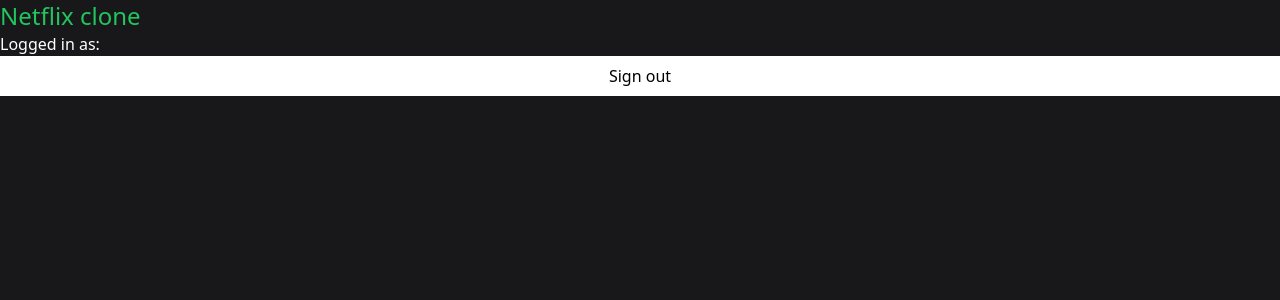
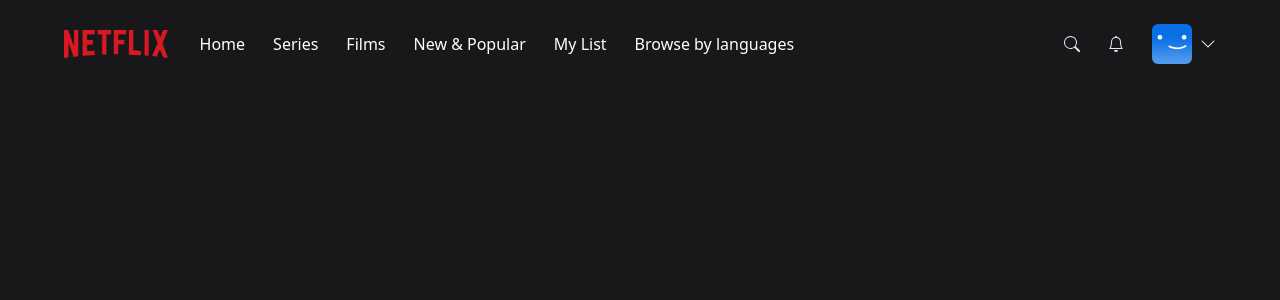
Before and after one commit to jeramiahgcoffey/nextflix, a Next.js app: page / in a window 1280 px wide. Shown: the top 300 px of the page. Built offline with nearby package versions, Linux system fonts and the light colour scheme; no server answers; the database is empty; sample sign-in values are in the browser's storage.

Commit message:
feat: implement Navbar

```diff
--- /dev/null
+++ b/components/layout/AccountMenu.tsx
@@ -0,0 +1,35 @@
+import { signOut } from 'next-auth/react';
+
+interface IAccountMenuProps {
+  visible?: boolean;
+}
+
+const AccountMenu = ({ visible }: IAccountMenuProps) => {
+  if (!visible) return null;
+
+  return (
+    <div className="bg-black w-56 absolute top-14 right-0 py-5 flex-col border-2 border-gray-800 flex">
+      <div className="flex flex-col gap-3">
+        <div className="px-3 group/item flex flex-row gap-3 items-center w-full">
+          <img
+            src="/images/default-blue.png"
+            alt="Profile"
+            className="w-8 rounded-md"
+          />
+          <p className="text-white text-sm group-hover/item:underline">
+            Username
+          </p>
+        </div>
+        <hr className="bg-gray-600 border-0 h-px my-4" />
+        <div
+          onClick={() => signOut()}
+          className="px-3 text-center text-white text-sm hover:underline"
+        >
+          Sign out of Netflix
+        </div>
+      </div>
+    </div>
+  );
+};
+
+export default AccountMenu;
--- /dev/null
+++ b/components/layout/MobileMenu.tsx
@@ -0,0 +1,30 @@
+interface IMobileMenuProps {
+  visible?: boolean;
+}
+
+const MobileMenu = ({ visible }: IMobileMenuProps) => {
+  if (!visible) return null;
+
+  return (
+    <div className="bg-black w-56 absolute top-8 left-0 py-5 flex-col border-2 border-gray-800 flex">
+      <div className="flex flex-col gap-4">
+        <div className="px-3 text-center text-white hover:underline">Home</div>
+        <div className="px-3 text-center text-white hover:underline">
+          Series
+        </div>
+        <div className="px-3 text-center text-white hover:underline">Films</div>
+        <div className="px-3 text-center text-white hover:underline">
+          New & Popular
+        </div>
+        <div className="px-3 text-center text-white hover:underline">
+          My List
+        </div>
+        <div className="px-3 text-center text-white hover:underline">
+          Browse by languages
+        </div>
+      </div>
+    </div>
+  );
+};
+
+export default MobileMenu;
--- /dev/null
+++ b/components/layout/Navbar.tsx
@@ -0,0 +1,96 @@
+import { useEffect, useState } from 'react';
+import { BsBell, BsChevronDown, BsSearch } from 'react-icons/bs';
+import AccountMenu from './AccountMenu';
+import MobileMenu from './MobileMenu';
+import NavbarItem from './NavbarItem';
+
+const TOP_OFFSET = 66;
+
+const Navbar = () => {
+  const [showBackground, setShowBackground] = useState(false);
+
+  useEffect(() => {
+    const handleScroll = () => {
+      if (window.scrollY >= TOP_OFFSET) {
+        setShowBackground(true);
+      } else {
+        setShowBackground(false);
+      }
+    };
+
+    window.addEventListener('scroll', handleScroll);
+
+    return () => {
+      window.removeEventListener('scroll', handleScroll);
+    };
+  }, []);
+
+  const [menuVisibility, setMenuVisibility] = useState({
+    mobile: false,
+    account: false,
+  });
+
+  const toggleMobileMenu = () => {
+    setMenuVisibility((prev) => ({ ...prev, mobile: !prev.mobile }));
+  };
+
+  const toggleAccountMenu = () => {
+    setMenuVisibility((prev) => ({ ...prev, account: !prev.account }));
+  };
+
+  return (
+    <nav className="w-full fixed z-40">
+      <div
+        className={`px-4 md:px-16 py-6 flex flex-row items-center transition duration-500 ${
+          showBackground && 'bg-zinc-900 bg-opacity-90'
+        }`}
+      >
+        <img className="h-4 lg:h-7" src="/images/logo.png" alt="Logo" />
+        <div className="flex-row ml-8 gap-7 hidden lg:flex">
+          <NavbarItem label="Home" />
+          <NavbarItem label="Series" />
+          <NavbarItem label="Films" />
+          <NavbarItem label="New & Popular" />
+          <NavbarItem label="My List" />
+          <NavbarItem label="Browse by languages" />
+        </div>
+        <div
+          onClick={toggleMobileMenu}
+          className="lg:hidden flex flex-row items-center gap-2 ml-8 cursor-pointer relative"
+        >
+          <p className="text-white text-sm">Browse</p>
+          <BsChevronDown
+            className={`text-white transition ${
+              menuVisibility.mobile ? 'rotate-180' : 'rotate-0'
+            }`}
+          />
+          <MobileMenu visible={menuVisibility.mobile} />
+        </div>
+        <div className="flex flex-row ml-auto gap-7 items-center">
+          <div className="text-gray-200 hover:text-gray-300 cursor-pointer transition">
+            <BsSearch />
+          </div>
+          <div className="text-gray-200 hover:text-gray-300 cursor-pointer transition">
+            <BsBell />
+          </div>
+          <div
+            onClick={toggleAccountMenu}
+            className="flex flex-row items-center gap-2 cursor-pointer relative"
+          >
+            <div className="w-6 h-6 lg:w-10 lg:h-10 rounded-md overflow-hidden">
+              <img src="/images/default-blue.png" alt="Profile" />
+            </div>
+            <BsChevronDown
+              className={`text-white transition ${
+                menuVisibility.account ? 'rotate-180' : 'rotate-0'
+              }`}
+            />
+            <AccountMenu visible={menuVisibility.account} />
+          </div>
+        </div>
+      </div>
+    </nav>
+  );
+};
+
+export default Navbar;
--- /dev/null
+++ b/components/layout/NavbarItem.tsx
@@ -0,0 +1,13 @@
+interface INavbarItemProps {
+  label: string;
+}
+
+const NavbarItem = ({ label }: INavbarItemProps) => {
+  return (
+    <div className="text-white cursor-pointer hover:text-gray-300 transition">
+      {label}
+    </div>
+  );
+};
+
+export default NavbarItem;
--- a/pages/index.tsx
+++ b/pages/index.tsx
@@ -1,6 +1,6 @@
-import useCurrentUser from '@/hooks/useCurrentUser';
+import Navbar from '@/components/layout/Navbar';
 import { NextPageContext } from 'next';
-import { getSession, signOut } from 'next-auth/react';
+import { getSession } from 'next-auth/react';
 
 export async function getServerSideProps(context: NextPageContext) {
   const session = await getSession(context);
@@ -20,15 +20,9 @@ export async function getServerSideProps(context: NextPageContext) {
 }
 
 export default function Home() {
-  const { data: user } = useCurrentUser();
-
   return (
     <>
-      <h1 className="text-2xl text-green-500">Netflix clone</h1>
-      <p className="text-white">Logged in as: {user?.name}</p>
-      <button className="h-10 w-full bg-white" onClick={() => signOut()}>
-        Sign out
-      </button>
+      <Navbar />
     </>
   );
 }
```
Also changed, not shown: 1 other file (tests, documents, lock files or other folders).
